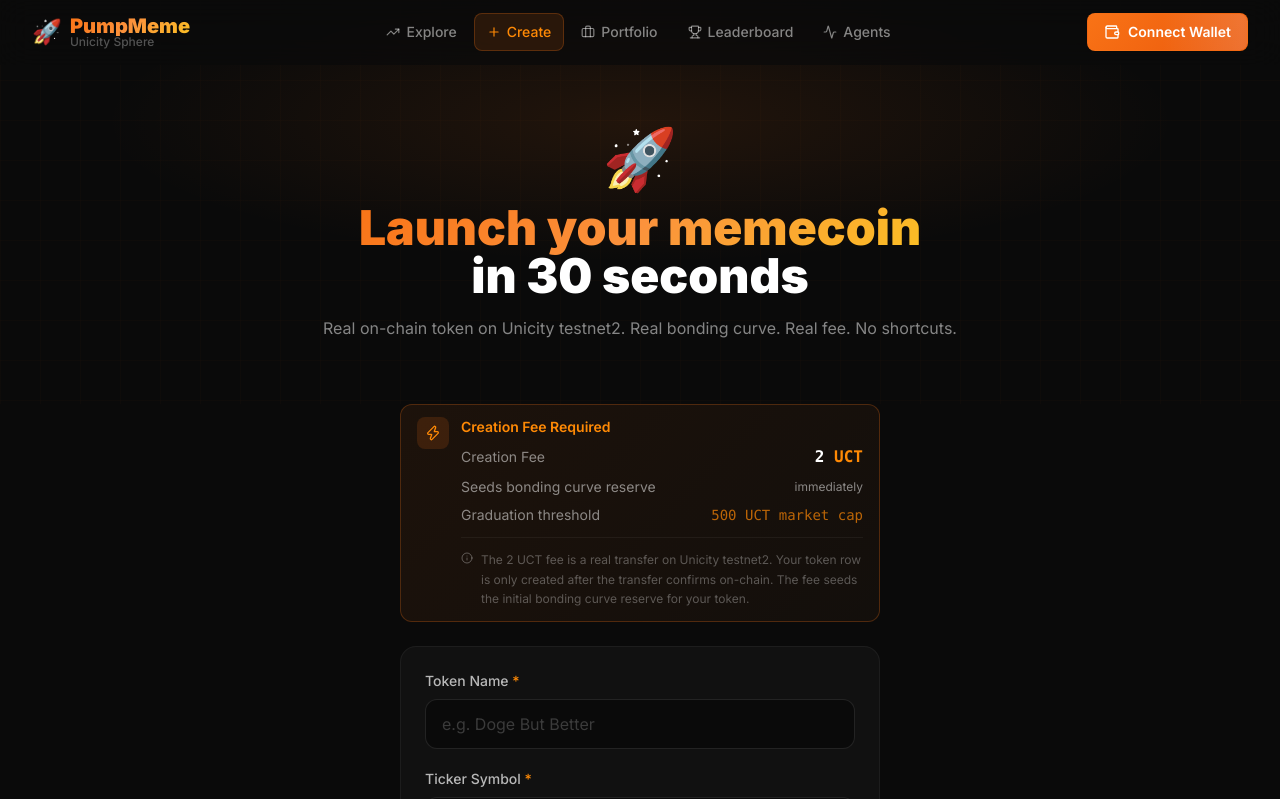
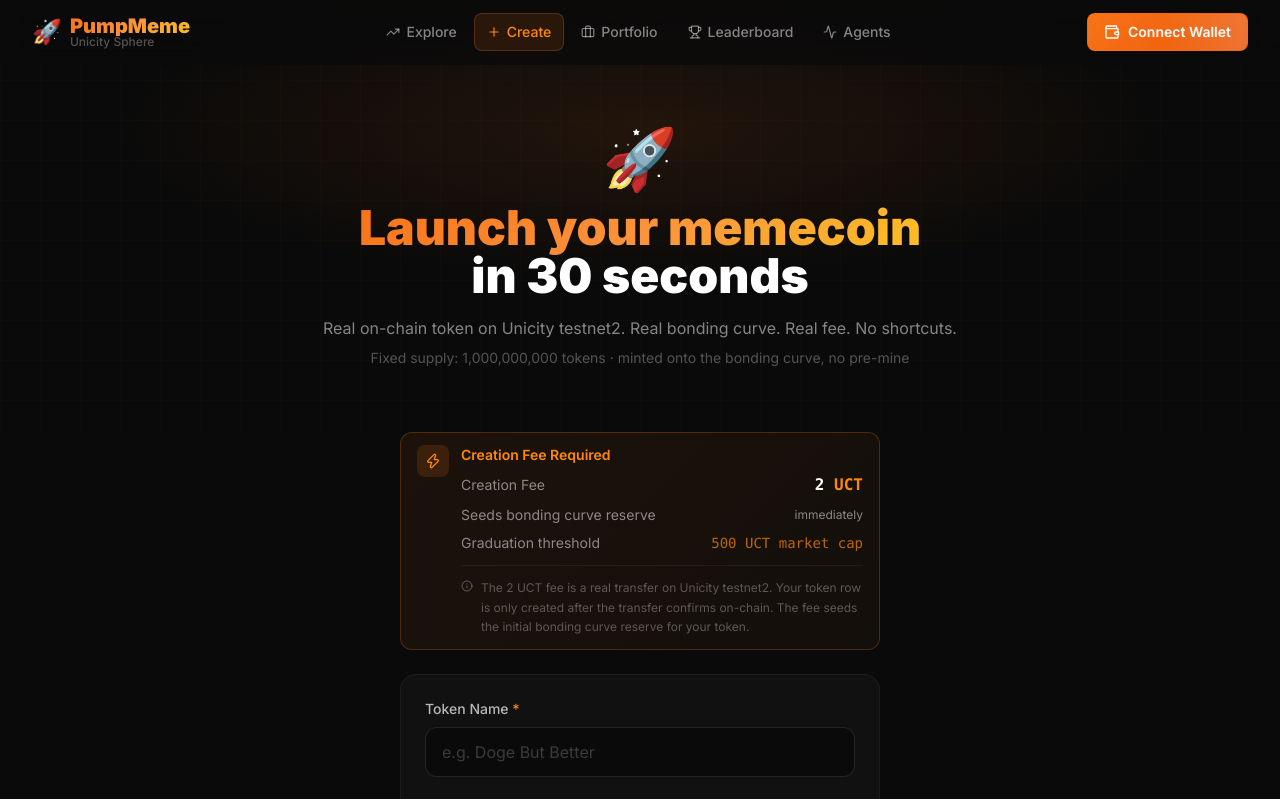
Before and after one commit to pawan4292/Pumpmeme, a Next.js app: page /create in a window 1280 px wide. Shown: the top 799 px of the page. Built offline with nearby package versions, Linux system fonts and the light colour scheme.

Commit message:
fix max supply

```diff
--- a/src/app/create/page.tsx
+++ b/src/app/create/page.tsx
@@ -152,6 +152,9 @@ export default function CreatePage() {
           >
             Real on-chain token on Unicity testnet2. Real bonding curve. Real fee. No shortcuts.
           </motion.p>
+          <p className="text-white/30 text-sm mt-2">
+            Fixed supply: 1,000,000,000 tokens · minted onto the bonding curve, no pre-mine
+          </p>
         </div>
       </div>
 
--- a/src/lib/constants.ts
+++ b/src/lib/constants.ts
@@ -11,6 +11,9 @@ export const GRADUATION_THRESHOLD_UCT = 500;
 // Bonding curve slope constant (determines price sensitivity)
 // price = CURVE_SLOPE * supply  (linear bonding curve)
 export const CURVE_SLOPE = 0.000001; // UCT per token unit
+
+// Fixed total supply for every token (pump.fun-style, not creator-set)
+export const TOTAL_SUPPLY = 1_000_000_000;
 
 // Sphere testnet2 configuration (public key, not a secret)
 export const SPHERE_ORACLE_API_KEY = 'sk_ddc3cfcc001e4a28ac3fad7407f99590';
```
